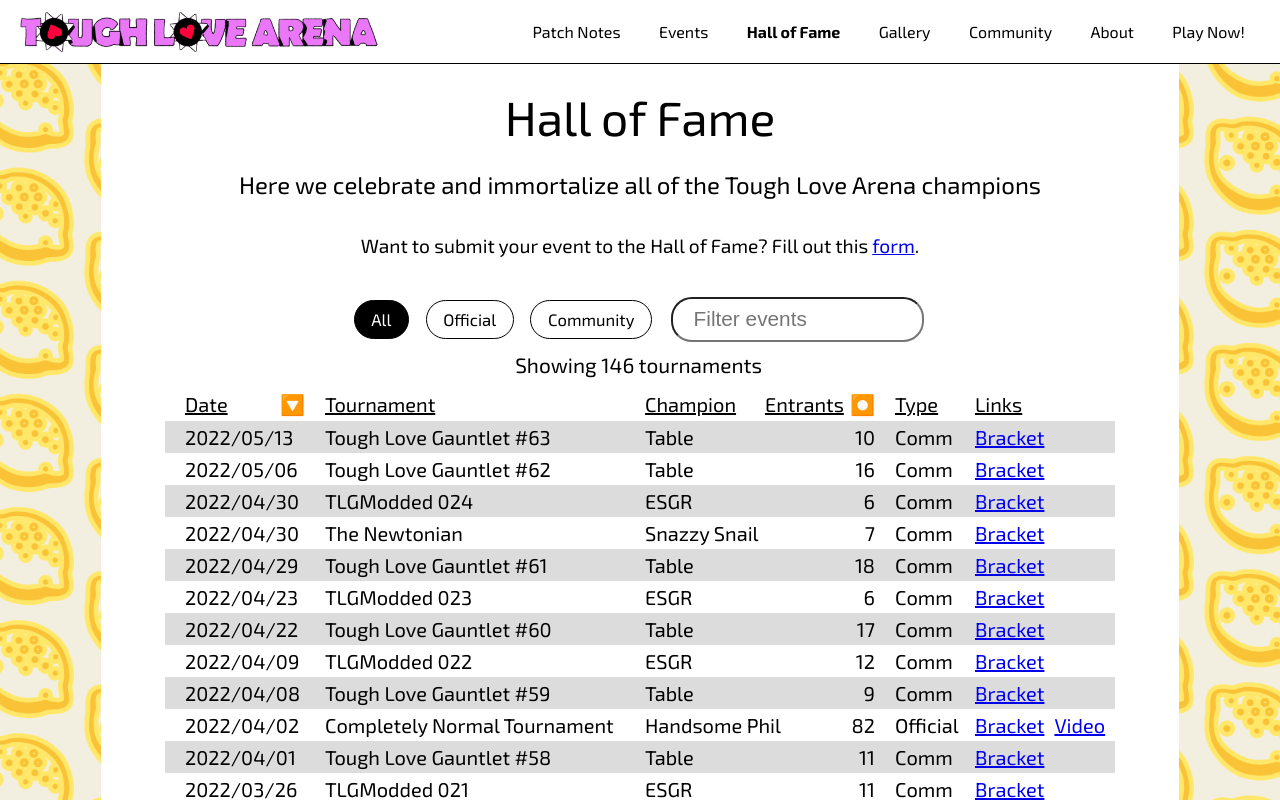
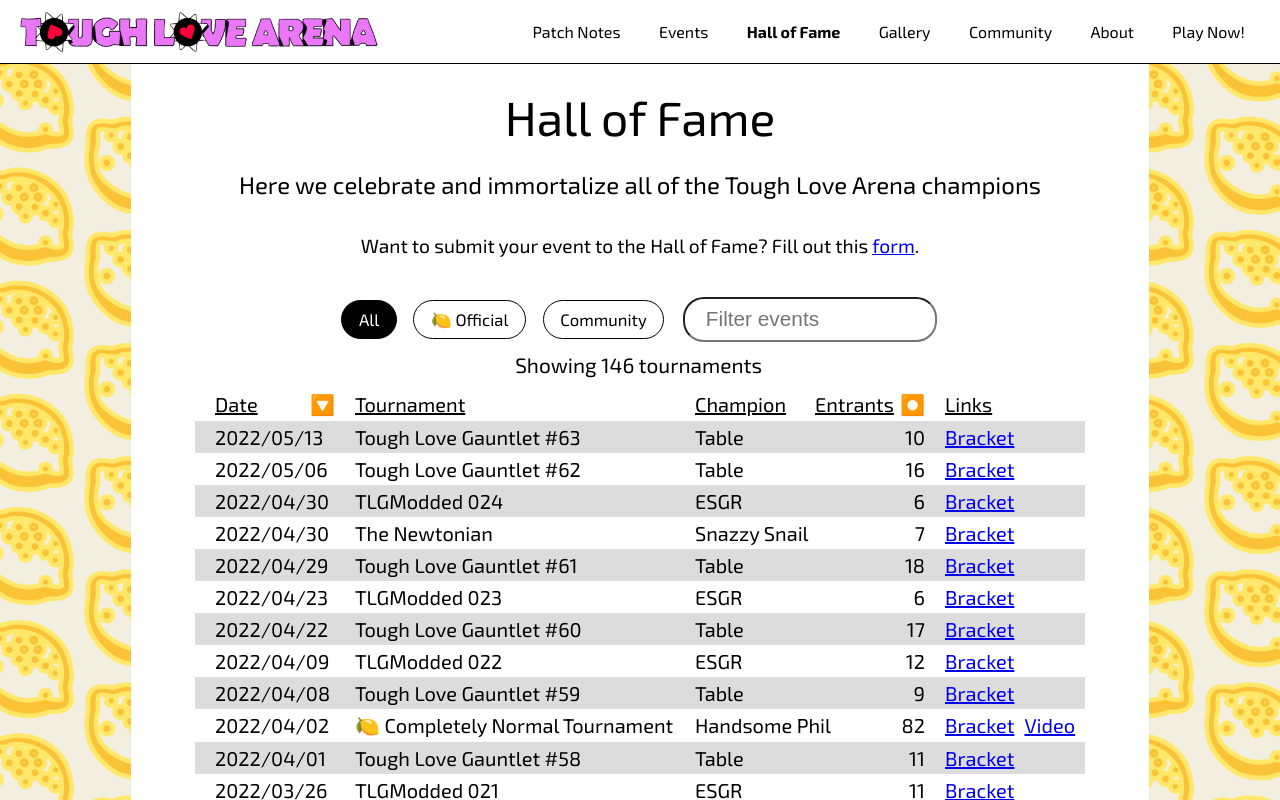
Before and after one commit to toughlovearena/about.toughlovearena.com, a Next.js app: page /fame in a window 1280 px wide. Shown: the top 800 px of the page. Built offline with nearby package versions, Linux system fonts and the light colour scheme.

Commit message:
drop type column, use emoji to indicate official

```diff
--- a/components/fame/FameTable.module.css
+++ b/components/fame/FameTable.module.css
@@ -49,7 +49,7 @@
   width: 7em;
 }
 .cellName {
-  width: 16em;
+  width: 17em;
 }
 .cellWinnerHead {
   width: 6em;
--- a/components/fame/FameTable.tsx
+++ b/components/fame/FameTable.tsx
@@ -1,5 +1,5 @@
 import { useCallback, useState } from 'react';
-import { HallOfFameEntry, OptionAbbr, OptionName, ViewOption } from "../../interfaces";
+import { HallOfFameEntry, HallOfFameType, ViewOption } from "../../interfaces";
 import { getNextInArray, sortArrayOfObjects } from '../../utils/list';
 import styles from './FameTable.module.css';
 
@@ -193,9 +193,6 @@ export const FameTable = (props: {
             </div>
             <FameSortIcon isCurrent={sortBy === SortBy.EntrantNum} sortOrder={sortOrder} />
           </div>
-          <div className={styles.cellCategory}>
-            <u>Type</u>
-          </div>
           <div className={styles.cellLinks}>
             <u>Links</u>
           </div>
@@ -205,10 +202,14 @@ export const FameTable = (props: {
         {rows.map((row, ri) => (
           <div className={styles.flexRow} key={ri}>
             <div className={styles.cellDate}>{row.date}</div>
-            <div className={styles.cellName}>{row.name}</div>
+            <div className={styles.cellName}>
+              {row.category === HallOfFameType.Official && (
+                '🍋 '
+              )}
+              {row.name}
+            </div>
             <div className={styles.cellWinnerBody}>{row.winner}</div>
             <div className={styles.cellEntrantsBody}>{row.entrants}</div>
-            <div className={styles.cellCategory}>{OptionAbbr(row.category)}</div>
             <div className={styles.cellLinks}>
               <FameChallonge {...row} />
               <FameYouTube {...row} />
--- a/interfaces/fame.ts
+++ b/interfaces/fame.ts
@@ -38,14 +38,7 @@ export function OptionName(vo: ViewOption) {
     return "All";
   }
   return {
-    [HallOfFameType.Official]: "Official",
+    [HallOfFameType.Official]: "🍋 Official",
     [HallOfFameType.Community]: "Community",
   }[vo];
 }
-
-export function OptionAbbr(vo: HallOfFameType) {
-  return {
-    [HallOfFameType.Official]: "Official",
-    [HallOfFameType.Community]: "Comm",
-  }[vo];
-}
```
